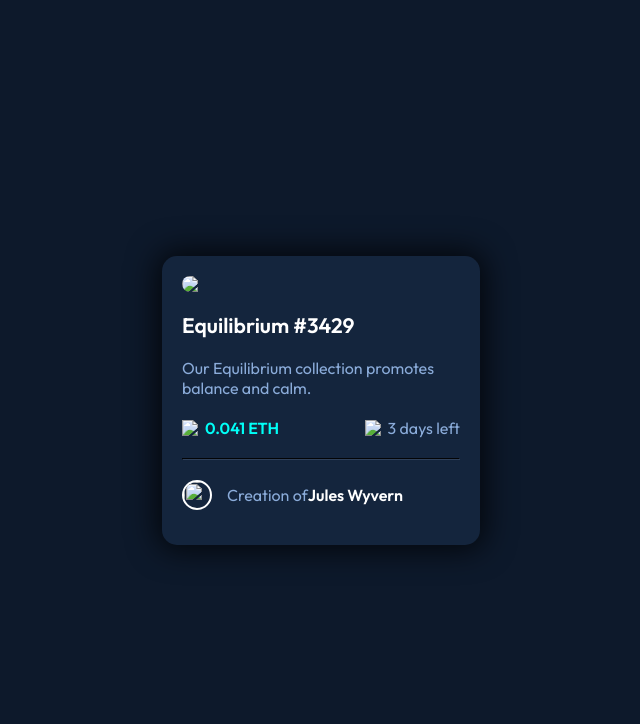
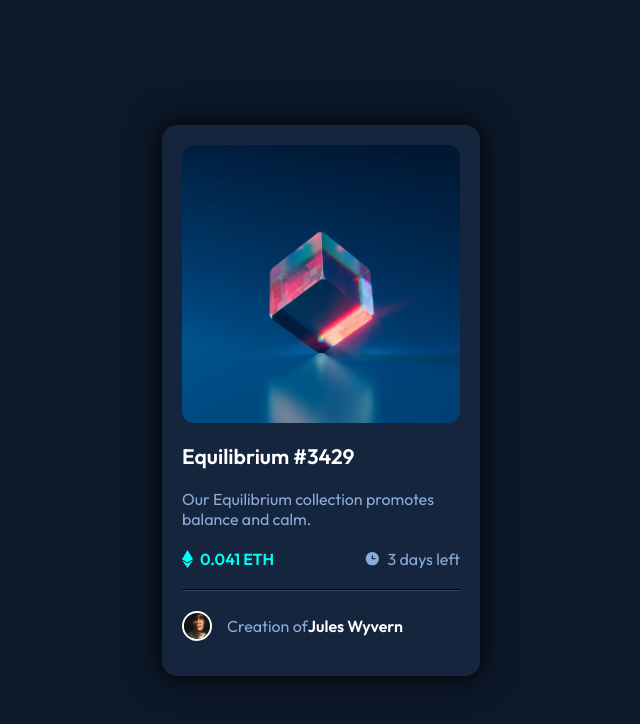
Before and after one commit to kumaarakg/nft_preview_challenge, a plain HTML site: page index.html in a window 1280 px wide. Shown: the whole page, without its empty margins (319-959 px from the left). Drawn offline with Linux system fonts and the light colour scheme.

Commit message:
Update index.html

```diff
--- a/index.html
+++ b/index.html
@@ -15,9 +15,9 @@
   <div class="container">
     <div class="wrapper">
       <div class="img-top">
-        <img src="images/image-equilibrium.jpg">
+        <img src="image-equilibrium.jpg">
         <div class="img-overlay">
-          <img src="images/icon-view.svg">
+          <img src="icon-view.svg">
         </div>
 
       </div>
@@ -26,18 +26,18 @@
         <p>Our Equilibrium collection promotes balance and calm.</p>
         <div class="flex">
           <div class="eth">
-            <img src="images/icon-ethereum.svg">
+            <img src="icon-ethereum.svg">
             <p>0.041 ETH</p>
           </div>
           <div class="days">
-            <img src="images/icon-clock.svg">
+            <img src="icon-clock.svg">
             <p>3 days left</p>
           </div>
 
         </div>
         <hr>
         <div class="author">
-          <img src="images/image-avatar.png">
+          <img src="image-avatar.png">
          <p>Creation of<a href="#" class="name">Jules Wyvern</a></p>
 
         </div>
```
